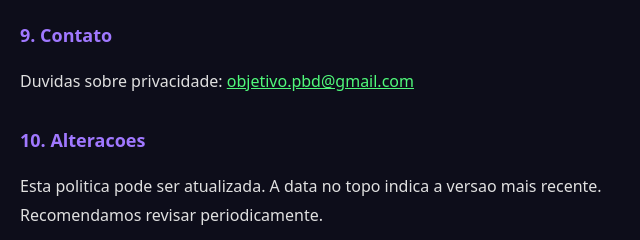
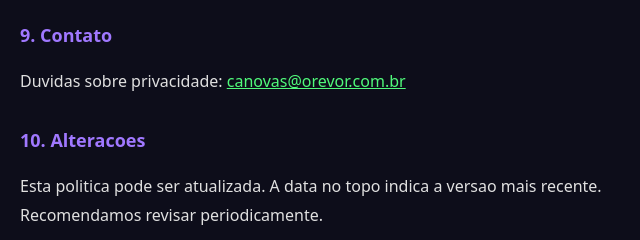
Before and after one commit to objetivopbd-blip/neuron-max-privacy, a plain HTML site: page index.html in a window 1280 px wide. Shown: the part 1798-2038 px from the top of the page, 270-910 px from the left. Drawn offline with Linux system fonts and the light colour scheme.

Commit message:
Atualiza email de contato para canovas@orevor.com.br

```diff
--- a/index.html
+++ b/index.html
@@ -63,7 +63,7 @@ li{margin:4px 0}
 <p>O NEURON MAX nao e direcionado a menores de 13 anos. Nao coletamos intencionalmente dados de criancas.</p>
 
 <h2>9. Contato</h2>
-<p>Duvidas sobre privacidade: <a href="mailto:objetivo.pbd@gmail.com">objetivo.pbd@gmail.com</a></p>
+<p>Duvidas sobre privacidade: <a href="mailto:canovas@orevor.com.br">canovas@orevor.com.br</a></p>
 
 <h2>10. Alteracoes</h2>
 <p>Esta politica pode ser atualizada. A data no topo indica a versao mais recente. Recomendamos revisar periodicamente.</p>
```
